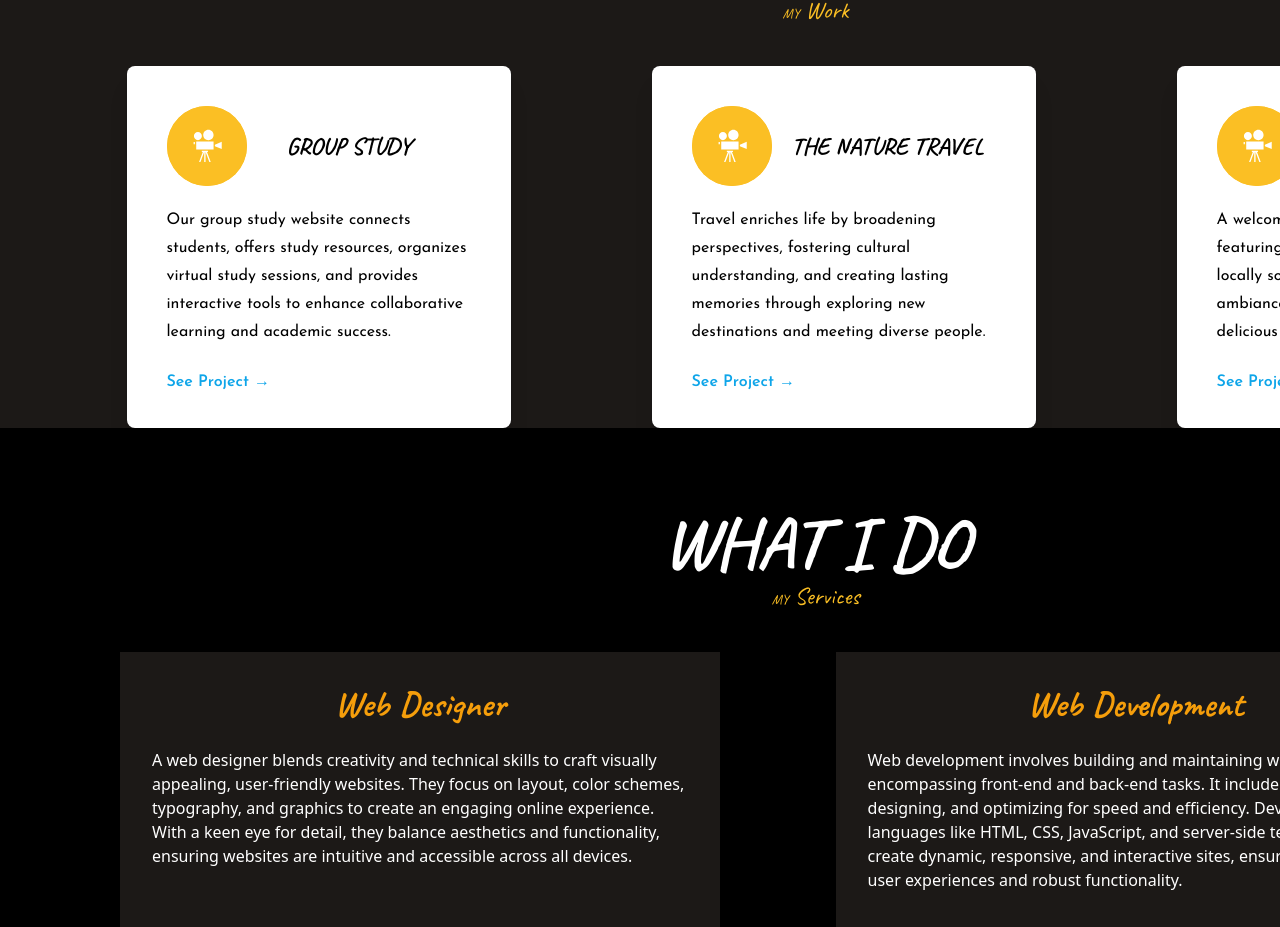
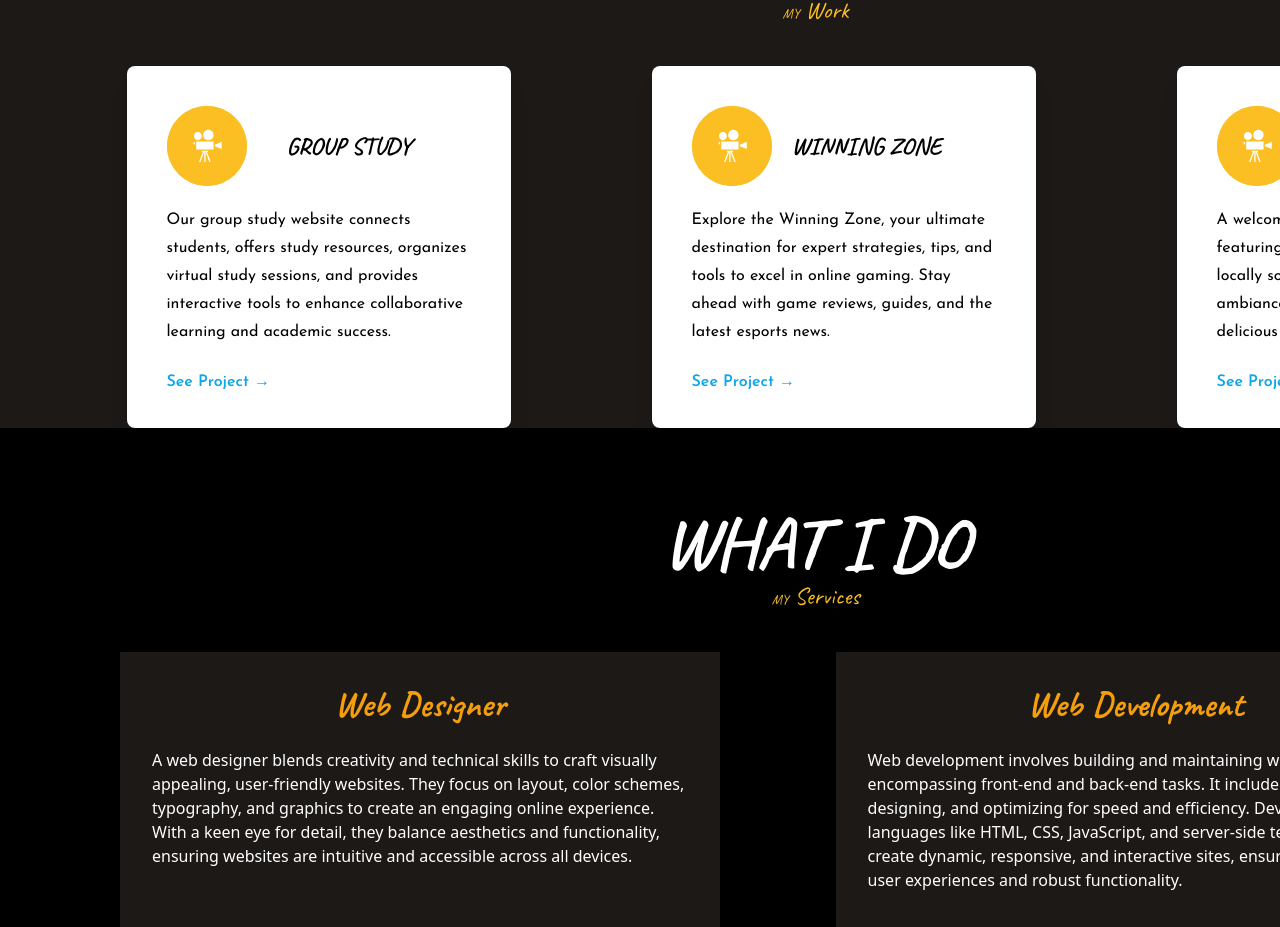
Before and after one commit to MohammedRasif/protfolio, a React (Vite) app: page / in a window 1280 px wide. Shown: the part 1734-2661 px from the top of the page. Built offline with nearby package versions, Linux system fonts and the light colour scheme.

Commit message:
some modify code

```diff
--- a/src/Project.jsx
+++ b/src/Project.jsx
@@ -59,7 +59,7 @@ const Project = () => {
         </div>
         </a>
 
-        <a href="https://nature-of-travel.web.app/" target="_blank">
+        <a href="https://moviez-bc050.web.app/" target="_blank">
         <div className="relative flex  flex-col justify-center overflow-hidden bg-stone-900  ">
           <div className="group relative cursor-pointer overflow-hidden bg-white px-6 pt-10 pb-8 shadow-xl ring-1 ring-gray-900/5 transition-all duration-300 hover:-translate-y-1 hover:shadow-2xl sm:mx-auto sm:max-w-sm rounded-lg sm:px-10">
             <span className="absolute top-10 z-0 h-20 w-20 rounded-full bg-amber-400 transition-all duration-300 group-hover:scale-[10]"></span>
@@ -78,12 +78,12 @@ const Project = () => {
                 </svg>
               </span>
                 <div className="font-abc text-2xl font-bold ml-5 mt-6 text-black uppercase">
-                The nature travel
+                Winning Zone
                 </div>
               </div>
               <div className="space-y-6 pt-5 text-base leading-7 text-black font-efg transition-all duration-300 group-hover:text-black">
                 <p>
-                Travel enriches life by broadening perspectives, fostering cultural understanding, and creating lasting memories through exploring new destinations and meeting diverse people.
+                Explore the Winning Zone, your ultimate destination for expert strategies, tips, and tools to excel in online gaming. Stay ahead with game reviews, guides, and the latest esports news.
           </p>
               </div>
               <div className="pt-5 text-base font-semibold leading-7">
```
